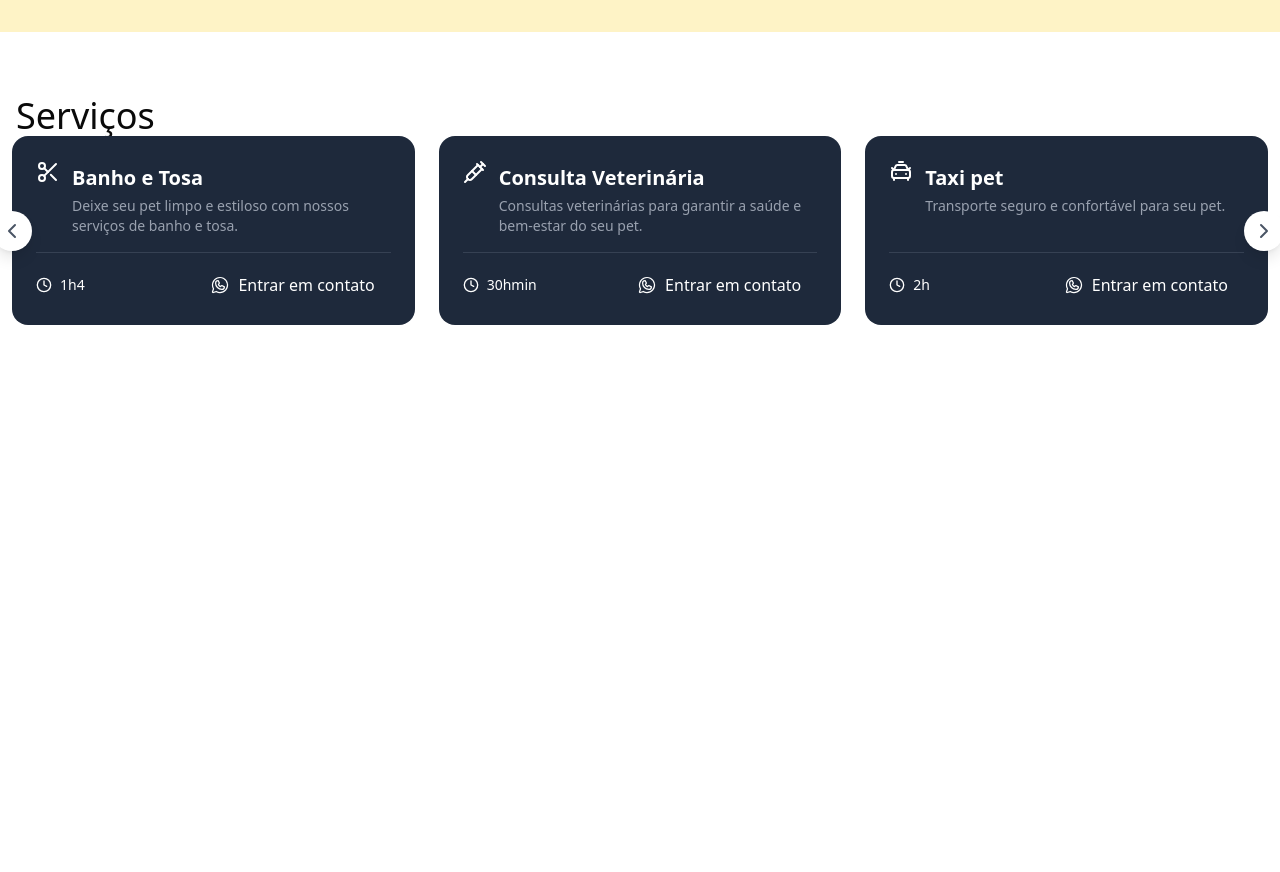
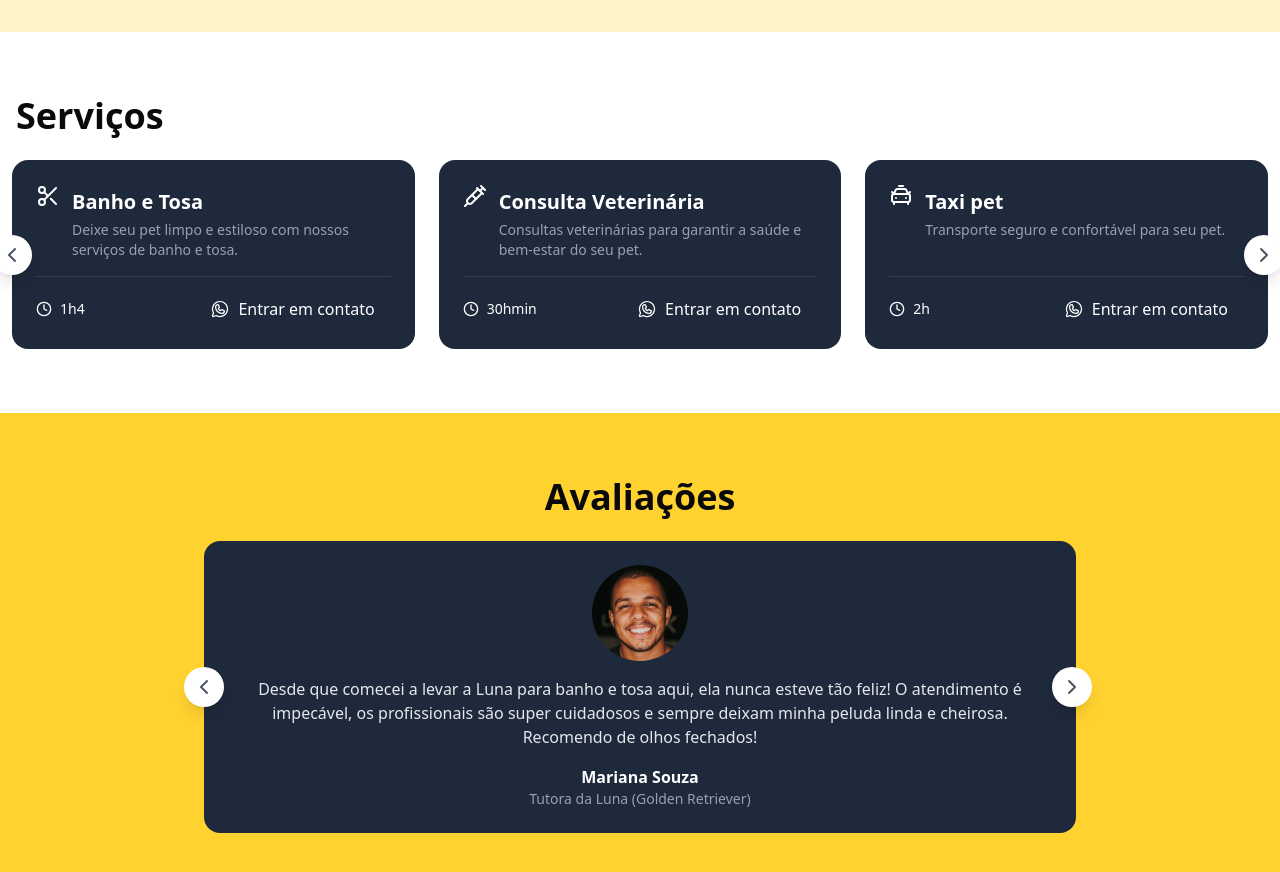
Before and after one commit to Sam-SLima/petshow, a Next.js app: page / in a window 1280 px wide. Shown: the part 880-1752 px from the top of the page. Before the commit the page ends 1269 px from the top, so only its background shows below. Built offline with nearby package versions, Linux system fonts and the light colour scheme.

Commit message:
feat: adicionar componente Rates com avaliações de clientes e integração ao layout da página inicial

```diff
--- /dev/null
+++ b/app/_components/rates.tsx
@@ -0,0 +1,114 @@
+"use client";
+
+import useEmblaCarousel, { EmblaViewportRefType } from "embla-carousel-react";
+import {
+  ChevronLeft,
+  ChevronRight,
+  Scissors,
+  Syringe,
+  CarTaxiFront,
+  Hotel,
+  Clock,
+} from "lucide-react";
+
+import { WhatsappLogoIcon } from "@phosphor-icons/react";
+import { title } from "process";
+
+import tutor1 from "../../public/images/tutor1.png";
+import Image from "next/image";
+
+const testimonials = [
+  {
+    content:
+      "Desde que comecei a levar a Luna para banho e tosa aqui, ela nunca esteve tão feliz! O atendimento é impecável, os profissionais são super cuidadosos e sempre deixam minha peluda linda e cheirosa. Recomendo de olhos fechados!",
+    author: "Mariana Souza",
+    role: "Tutora da Luna (Golden Retriever)",
+    image: tutor1,
+  },
+  {
+    content:
+      "O serviço de hotel para pets foi uma experiência incrível! Precisei viajar e fiquei tranquilo sabendo que o Thor estava sendo bem cuidado. Recebi fotos e atualizações diárias, e ele voltou para casa super feliz! Sem dúvida, o melhor petshop da região.",
+    author: "Rafael",
+    role: "Tutor do Thor (Bulldog Francês)",
+    image: tutor1,
+  },
+  {
+    content:
+      "Meus gatos nunca gostaram de sair de casa, mas o atendimento nesse petshop fez toda a diferença. A equipe é muito paciente e cuidadosa, e o serviço de banho especializado para felinos foi maravilhoso! Agora sei onde confiar o cuidado deles.",
+    author: "Camila fernandes",
+    role: "Tutora da Mel e do Max",
+    image: tutor1,
+  },
+];
+
+const Rates = () => {
+  const [emblaRef, emblaApi] = useEmblaCarousel({
+    loop: true,
+    align: "center",
+    slidesToScroll: 1,
+  });
+
+  function scrollPrev() {
+    emblaApi?.scrollPrev();
+  }
+
+  function scrollNext() {
+    emblaApi?.scrollNext();
+  }
+
+  return (
+    <section className="bg-amber-300 py-16">
+      <div className="container px-4 mx-auto">
+        <h2 className="text-4xl mb-6 font-semibold text-center">Avaliações</h2>
+      </div>
+      <div className="relative max-w-4xl mx-auto">
+        <div className="overflow-hidden" ref={emblaRef}>
+          <div className="flex">
+            {testimonials.map((testimonial, index) => (
+              <div key={index} className="flex-[0_0_100%] min-w-0 px-3">
+                <article className="bg-[#1e293b] text-white rounded-2xl p-6 space-y-4 h-full flex flex-col">
+                  <div className="flex flex-col items-center text-center space-y-4">
+                    <div className="relative w-24 h-24">
+                      <Image
+                        src={testimonial.image}
+                        alt={testimonial.author}
+                        className="rounded-full object-cover"
+                        fill
+                        sizes="100vw"
+                      />
+                    </div>
+                    <p className="text-gray-200">{testimonial.content}</p>
+
+                    <div>
+                      <p className="font-bold">{testimonial.author}</p>
+                      <p className="text-sm text-gray-400">
+                        {testimonial.role}
+                      </p>
+                    </div>
+                  </div>
+                </article>
+              </div>
+            ))}
+          </div>
+        </div>
+
+        <button
+          className="bg-white flex items-center justify-center rounded-full shadow-lg w-10 h-10 absolute left-3 -translate-y-1/2 -translate-x-1/2 top-1/2 z-10"
+          onClick={scrollPrev}
+        >
+          <ChevronLeft className="w-6 h-6 text-gray-600" />
+        </button>
+
+        <button
+          className="bg-white flex items-center justify-center rounded-full shadow-lg w-10 h-10 absolute -right-6 -translate-y-1/2 -translate-x-1/2 top-1/2 z-10"
+          onClick={scrollNext}
+        >
+          <ChevronRight className="w-6 h-6 text-gray-600" />
+        </button>
+      </div>
+      <div></div>
+    </section>
+  );
+};
+
+export default Rates;
--- a/app/_components/services.tsx
+++ b/app/_components/services.tsx
@@ -74,7 +74,7 @@
   return (
     <section className="bg-white py-16">
       <div className="container px-4 mx-auto">
-        <h2 className="text-4xl">Serviços</h2>
+        <h2 className="text-4xl mb-6 font-semibold">Serviços</h2>
       </div>
       <div className="relative">
         <div className="overflow-hidden" ref={emblaRef}>
--- a/app/page.tsx
+++ b/app/page.tsx
@@ -2,12 +2,14 @@
 import Header from "./_components/header";
 import About from "./_components/about";
 import Services from "./_components/services";
+import Rates from "./_components/rates";
 const Home = () => {
   return (
     <div>
       <Header />
       <About />
       <Services />
+      <Rates />
     </div>
   );
 };
```
